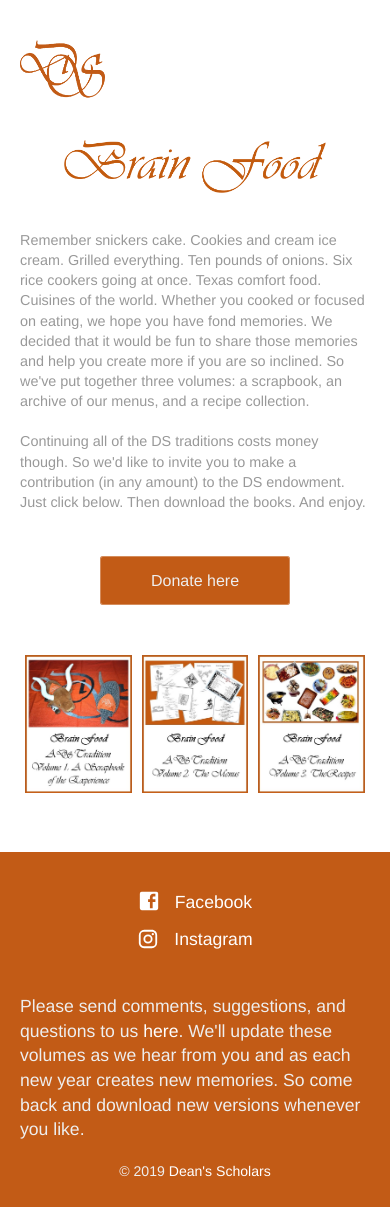
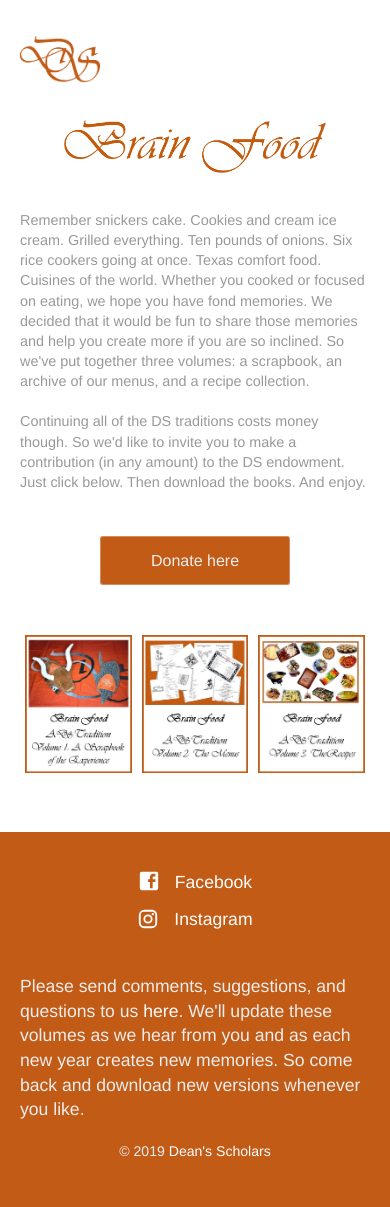
Before and after one commit to deansscholars/DS-Scrapbook, a Jekyll site: the page built from index.html, in a window 390 px wide. Built offline with Jekyll 4.4.1, drawn with Linux system fonts in a browser that asks for light colours.

Commit message:
reduce image logo for mobile?

```diff
--- a/_sass/layout.scss
+++ b/_sass/layout.scss
@@ -53,7 +53,8 @@ header {
 			display: block;
 			width: auto;
 			@media only screen and (max-width:480px) {
-				width: 85%;
+                height: 80px;
+				width: 80px;
 			}
 		}
 	}
```
